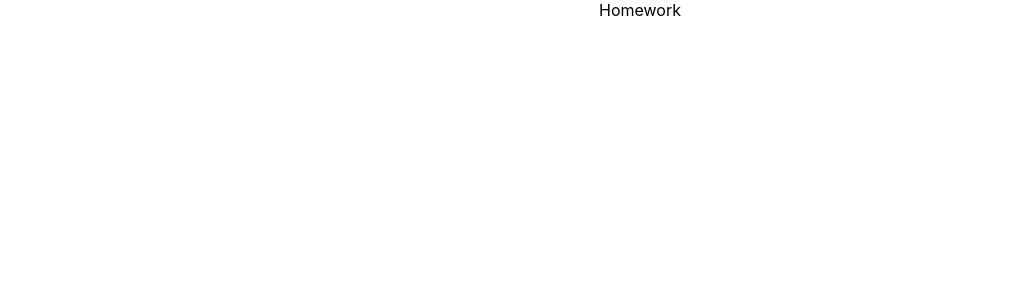
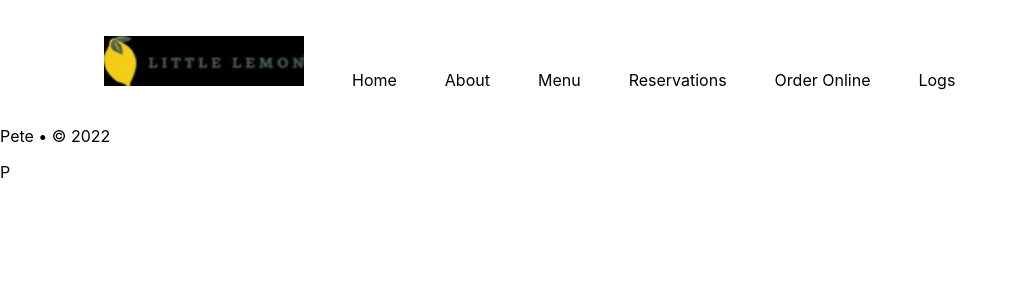
Before and after one commit to juanrangeljuarez1991/finalproject, a React (Create React App) app: page / in a window 1280 px wide. Shown: the top 300 px of the page, without its empty margins (0-1017 px from the left). Built offline with nearby package versions, Linux system fonts and the light colour scheme.

Commit message:
Module2SemanticStructure

```diff
--- a/src/App.js
+++ b/src/App.js
@@ -1,12 +1,46 @@
 
-import './App.css';
+import Header from "./components/Header";
+
+import Footer from "./components/Footer";
+import MainSection from "./components/MainSection";
+
 
 function App() {
   return (
-    <div className="App">
-      Homework
-    </div>
+
+        <main>
+          <Header />
+          <MainSection />
+          <Footer />
+
+
+       </main>
+
   );
 }
 
 export default App;
+
+/*
+import { ChakraProvider } from "@chakra-ui/react";
+import './App.css';
+import Header from "./components/Header";
+import Nav from "./components/Nav";
+import Main from "./components/Main";
+import Footer from "./components/Footer"
+<img src={require('./components/restaurant.jpg')} />
+
+function App() {
+  return (
+      <main>
+        <Header />
+        <Nav />
+        <Main />
+        <Footer/>
+      </main>
+  );
+}
+
+export default App;
+
+*/
--- /dev/null
+++ b/src/components/Footer.js
@@ -0,0 +1,11 @@
+import React from "react";
+
+
+const Footer = () => {
+  return (
+
+          <p>P</p>
+
+  );
+};
+export default Footer;
--- /dev/null
+++ b/src/components/Header.js
@@ -0,0 +1,28 @@
+import React, { useEffect, useRef } from "react";
+import Navbar from "./Nav";
+
+const Header = () => {
+
+  return (
+
+
+    <>
+
+            <ul>
+                 <head>
+                     <title>Little Lemon</title>
+                     <meta name="description" content="Little Lemon is a restaurant that sells Mediterranean food"/>
+                     <meta name="og:title" content="Little Lemon"/>
+                     <meta name="og:description" content="Little Lemon is a restaurant that sells Mediterranean food"/>
+                     <meta name="og:image" content="../images/logo.jpeg"/>
+                 </head>
+                 <a><Navbar /></a>
+
+            </ul>
+   </>
+
+
+
+  );
+};
+export default Header;
--- /dev/null
+++ b/src/components/MainSection.js
@@ -0,0 +1,11 @@
+import React from "react";
+
+
+const MainSection = () => {
+  return (
+
+          <p>Pete • © 2022</p>
+
+  );
+};
+export default MainSection;
--- /dev/null
+++ b/src/components/Nav.js
@@ -0,0 +1,20 @@
+import React from 'react'
+import '../styles/nav.css'
+
+const Navbar = () => {
+
+    return (
+        <div className='navbar'>
+            <ul>
+                <a><img src={require('../images/logo.jpeg')} width="200" height="50" /></a>
+                <a>Home</a>
+                <a>About</a>
+                <a>Menu</a>
+                <a>Reservations</a>
+                <a>Order Online</a>
+                <a>Logs</a>
+            </ul>
+        </div>
+    );
+  };
+  export default Navbar;
--- /dev/null
+++ b/src/styles/nav.css
@@ -0,0 +1,10 @@
+.navbar{
+    width: 100%;
+    align-items: center;
+
+
+}
+
+a{
+    margin: 2%;
+}
```
Also changed, not shown: src/images/Logo.svg (added), src/images/logo.jpeg (added).
